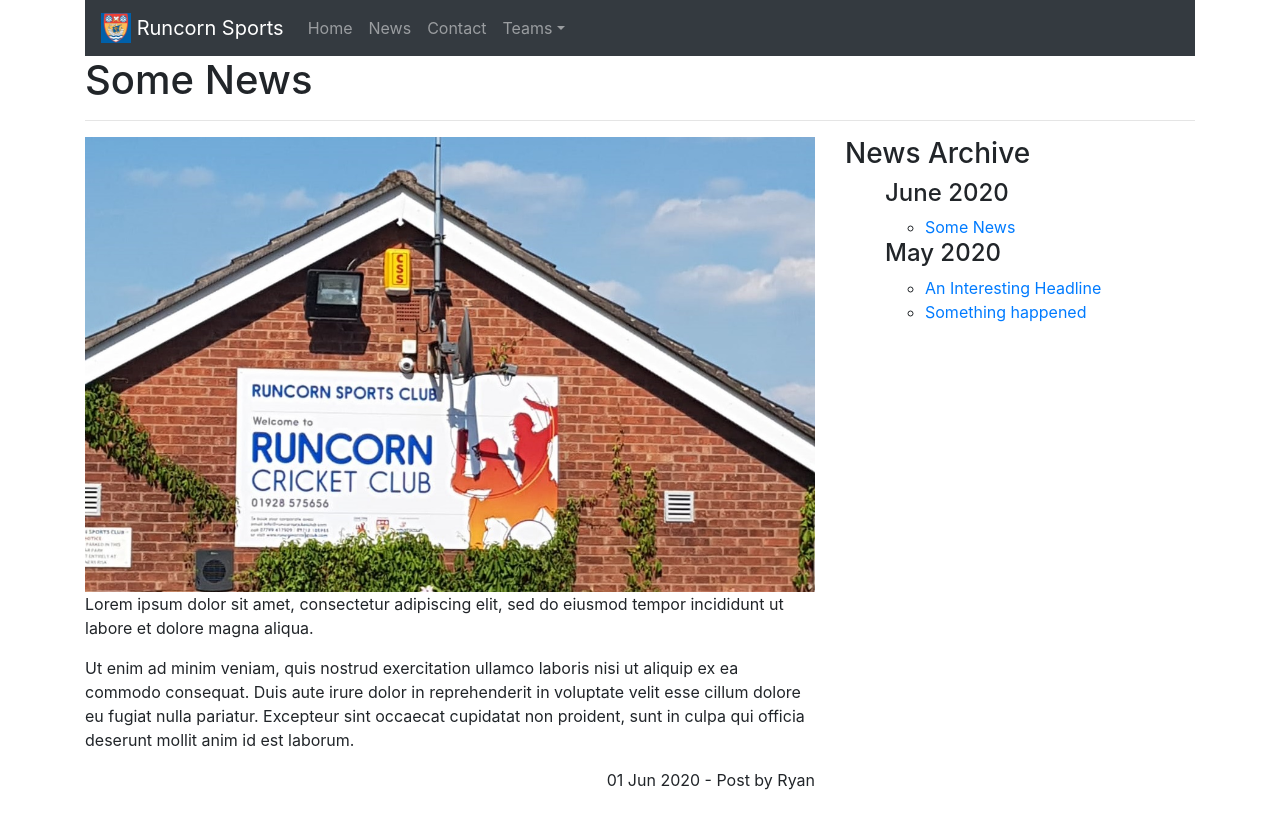
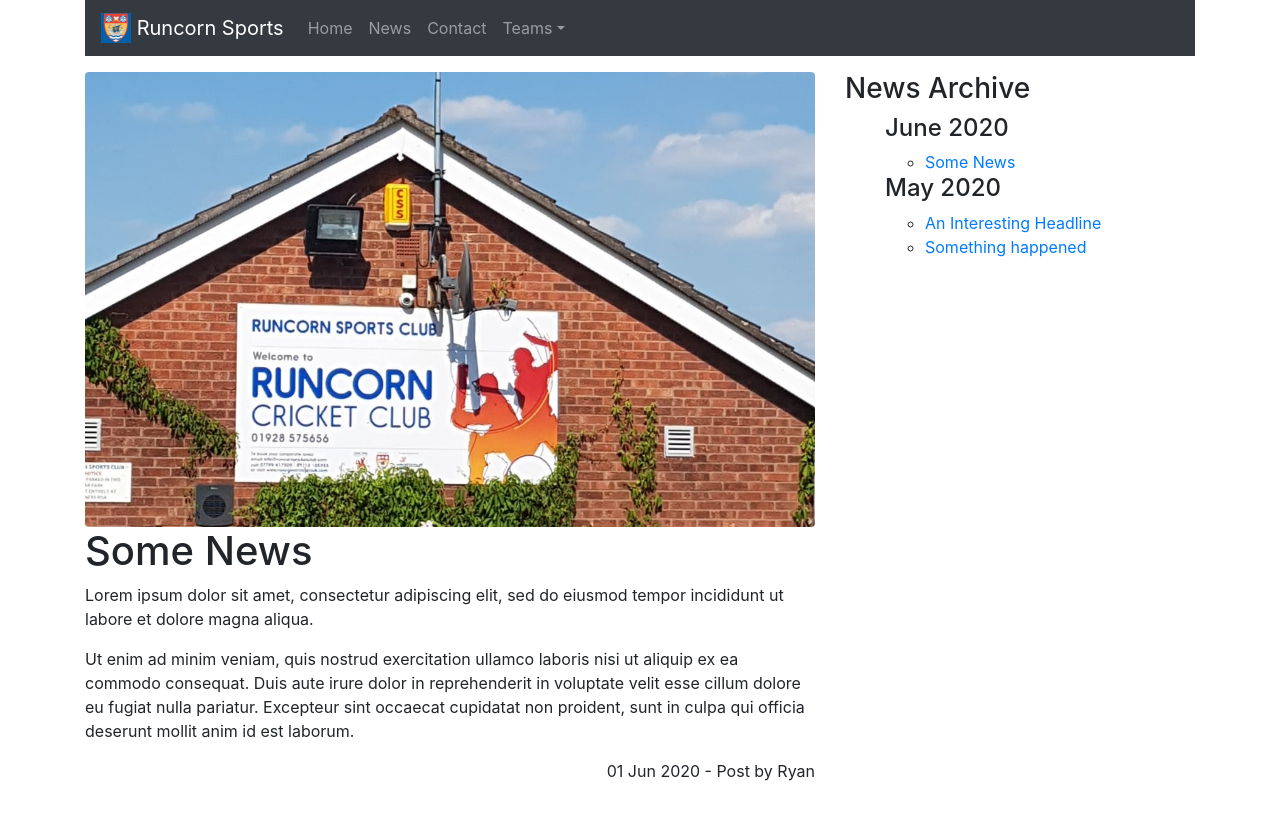
Before and after one commit to Runcornsports/Runcornsports.github.io, a Jekyll site: the page built from _posts/2020-06-01-more-news.md, in a window 1280 px wide. Shown: the top 829 px of the page. Built offline with Jekyll 4.4.1, drawn with Linux system fonts in a browser that asks for light colours.

Commit message:
Update style on posts and news
Remove header for news, and move header under images for posts.

```diff
--- a/_layouts/news.html
+++ b/_layouts/news.html
@@ -2,11 +2,7 @@
 layout: default
 ---
 
-<div class="row">
-    <div class="col-md-12">
-        <h1>{{ page.title }}</h1>
-        <hr>
-    </div>
+<div class="row  pt-3">
     <div class="col-md-8">
         {{ content }}
     </div>
--- a/_layouts/post.html
+++ b/_layouts/post.html
@@ -1,8 +1,10 @@
 ---
 layout: news
 ---
+
 {% if page.image %}
-<img src="{{ page.image }}" class="img-fluid">
+<img src="{{ page.image }}" class="img-fluid rounded">
 {% endif %}
+<h1>{{ page.title }}</h1>
 {{ content }}
 <p style="text-align: right;">{{ page.date | date_to_string }} - Post by {{ page.author }}</p>
```
